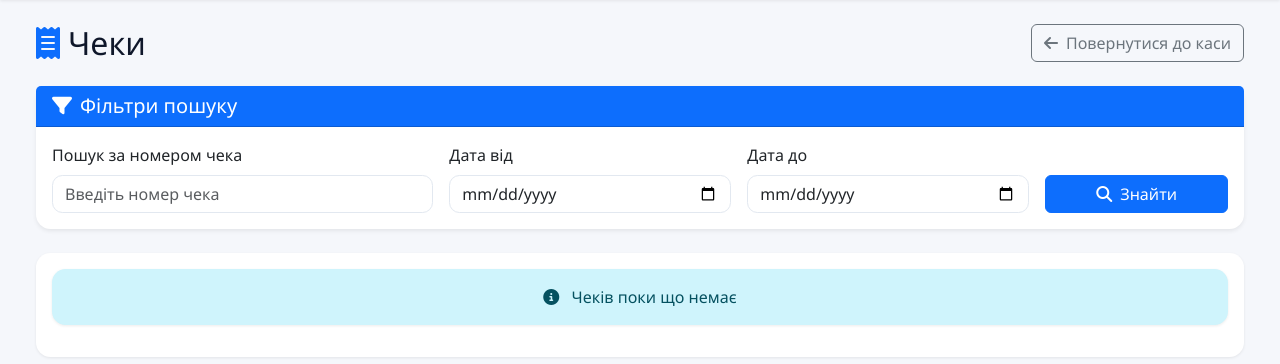
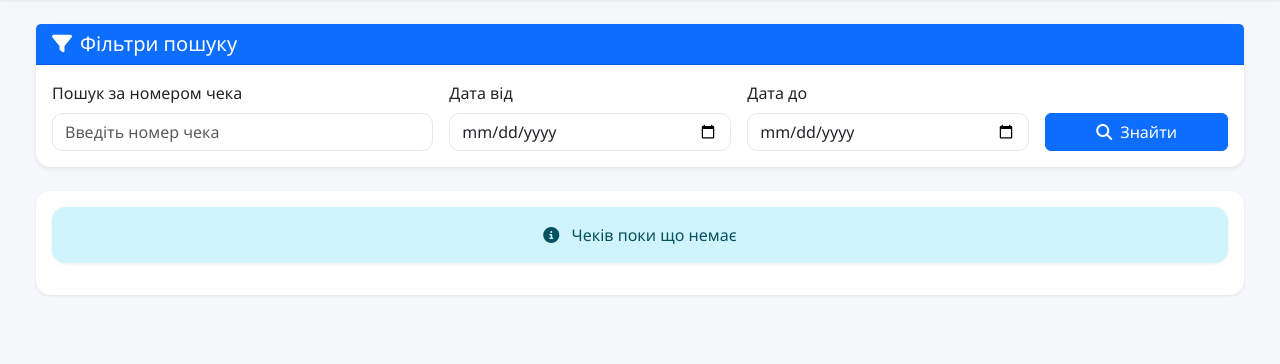
Before and after one commit to FrankovDmutro/Store-inventory-system, a Django app: page /store/receipts/ in a window 1280 px wide. Shown: the part 64-428 px from the top of the page. Run offline with Django 5.2, Linux system fonts and the light colour scheme; the visitor is signed in with stand-in values (Sample User, id 1); data that the repository does not hold is empty.

Commit message:
Remove unnecessary elements from the POS header and receipts list for a cleaner interface

```diff
--- a/store/templates/store/category_list.html
+++ b/store/templates/store/category_list.html
@@ -137,14 +137,8 @@
 </script>
 
 <div class="pos-header">
-    <div style="width: 200px;">
-        <a href="{% url 'receipts_list_cashier' %}" class="btn btn-outline-dark fw-bold btn-sm">📋 Чеки</a>
-    </div>
     <div style="flex: 1; max-width: 600px;">
         <input type="text" id="searchInput" class="form-control" placeholder="🔍 Пошук товару або штрихкоду..." autocomplete="off">
-    </div>
-    <div style="width: 200px; text-align: right;">
-        <span class="fw-bold me-2">{{ user.username }}</span>
     </div>
 </div>
 
--- a/store/templates/store/receipts_list_cashier.html
+++ b/store/templates/store/receipts_list_cashier.html
@@ -4,14 +4,6 @@
 
 {% block content %}
 <div class="container-fluid">
-    <div class="d-flex justify-content-between align-items-center mb-4">
-        <h2 class="mb-0">
-            <i class="fas fa-receipt text-primary me-2"></i>Чеки
-        </h2>
-        <a href="{% url 'category_list' %}" class="btn btn-outline-secondary">
-            <i class="fas fa-arrow-left me-2"></i>Повернутися до каси
-        </a>
-    </div>
 
     <!-- Фільтри -->
     <div class="card mb-4 shadow-sm">
```
